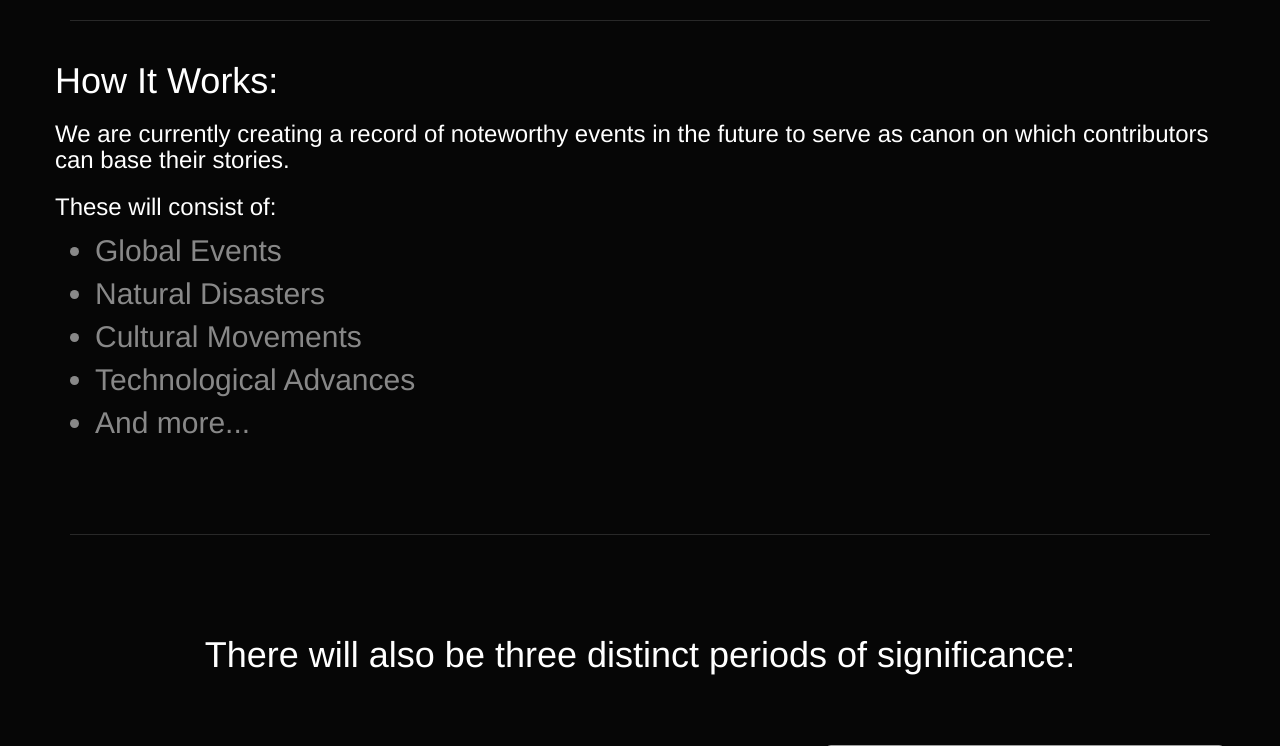
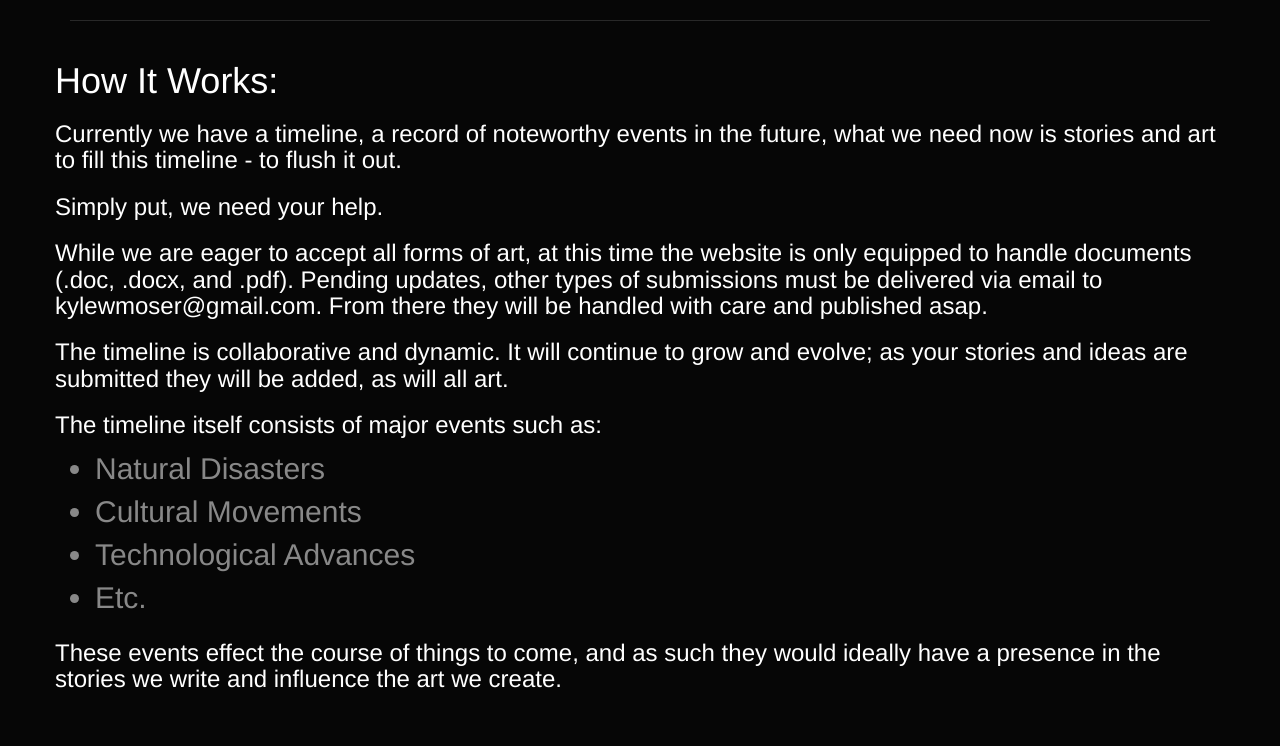
Before and after one commit to kylewmoser/HistoryEmergent, a Flask app: page / in a window 1280 px wide. Shown: the part 675-1421 px from the top of the page. Run offline with Flask 2, Linux system fonts and the light colour scheme; some libraries are stand-ins or nearby versions; some web fonts are replaced; grey boxes are pictures that could not be loaded.

```diff
--- a/historyemergent/templates/index.html
+++ b/historyemergent/templates/index.html
@@ -17,56 +17,89 @@
     <hr>
     <div class='row' id="howitworks">
         <h1>How It Works:</h1>
-        <h3>We are currently creating a record of noteworthy events in the future to serve as canon on which contributors
-            can base their stories.</h3>
-        <h3>These will consist of:</h3>
+        <h3>Currently we have a timeline, a record of noteworthy events in the future,
+        what we need now is stories and art to fill this timeline - to flush it out.</h3>
+        <h3>Simply put, we need your help.</h3>
+        <h3>While we are eager to accept all forms of art, at this time the website is only
+        equipped to handle documents (.doc, .docx, and .pdf). Pending updates, other types of
+        submissions must be delivered via email to kylewmoser@gmail.com. From there they will
+        be handled with care and published asap.<h3>
+        <h3>The timeline is collaborative and dynamic. It will continue to grow and evolve;
+        as your stories and ideas are submitted they will be added, as will all art.<h3>
+
+        <h3>The timeline itself consists of major events such as:</h3>
         <ul id='event-list'>
-            <li>Global Events</li>
             <li>Natural Disasters</li>
             <li>Cultural Movements</li>
             <li>Technological Advances</li>
-            <li>And more...</li>
+            <li>Etc.</li>
         </ul>
+        <h3> These events effect the course of things to come, and as such they would ideally have
+        a presence in the stories we write and influence the art we create.<h3>
     </div>
 
     <!-- START THE FEATURETTES -->
     <hr class="featurette-divider">
     <div class='row'>
-      <h1 class='text-center'>There will also be three distinct periods of significance:</h1>
-      <br>
-      <br>
-      <br>
+      <h1 class='text-center'>In the timeline there will are three distinct periods of significance:</h1>
     </div>
+
+    <hr class="featurette-divider">
 
     <div class='row'>
       <div class="featurette" id="about">
-              <img class="featurette-image img-rounded img-responsive pull-right" src="http://i.imgur.com/ywhjtHh.jpg" id='pre-war-img'>
+              <img class="featurette-image img-responsive pull-right" src="http://i.imgur.com/ywhjtHh.jpg" id='pre-war-img'>
           <h2 class="featurette-heading">Pre-War <span class="text-muted"> (2020-2142)</span></h2>
-          <p class="lead">What do people believe in if not their history or religion?</p>
-          <p class="lead">Seventy percent of the population believes in nothing. Religions are forgotten from lack of interest. History is manipulated and new systems of belief are born from and corporate interests. True history becomes a religion all its own.</p>
-          <p class="lead">The world is saturated to the point where few new accomplishments have meaning. It's all been done. </p>
-          <p class="lead">Overpopulation leads to its inescapable conclusion. Education and wealth inequality skyrocket. Knowledge becomes the most valuable resource.</p>
-          <p class="lead">Apathy erodes the human spirit.</p>
-          <p class="lead">But as it is said, a power can only rule so long as it doesn't take everything away. This includes conflict. Without at least the illusion of conflict we are without identity. When deprived of identity, an anger will rise and swell and overcome all obstacles.</p>
+          <p class="lead">As humanity continues down this path that has been laid before
+          us we are likely to find a near balance of triumph and tragedy that cripples us
+          with deluded confidence and debilitating comfort.</p>
+          <p class="lead">The acceleration of technological discoveries and advancements is
+          exponential. Religions of today are tomorrows mythologies. Corporate interests
+          take unabashed control of global politics and a secret initiative, codenamed
+          Omnipotence, is founded. Omnipotence endeavors to contort History and spawn
+          new philosophies and systems of belief for a misguided perception of the greater
+          good. Breakthroughs in educational practices improve global intellect dramatically,
+          but the focus with which individuals are taught is just as much a blessing as it is
+          a curse. Education and wealth inequality skyrocket. Knowledge becomes the most valuable
+          resource and it is controlled as such.</p>
+          <p class="lead">True history becomes a religion all its own. </p>
+          <p class="lead">The world is saturated to a point where achievements that would be
+          considered grand in our time, are now common place.</p>
+          <p class="lead">True Artificial Intelligence is born and is guided by the goal of
+          making life as easy as possible for mankind. Conflict and suffering are minimized.</p>
+          <p class="lead">Apathy soon begins to erode the human spirit.</p>
+          <p class="lead">As with all dystopian stories, all seems well initially but before long
+          a movement stirs in the calm. The human spirit lives. It is said, a power can only rule as
+          long as it doesn't take everything away. This includes conflict. Without at least the
+          illusion of conflict we are without identity. When deprived of identity, people will rise
+          and their purpose will swell to overcome all obstacles.</p>
       </div>
     </div>
 
     <hr class="featurette-divider">
 
     <div class="featurette" id="services">
-        <img class="featurette-image img-rounded img-responsive pull-left" id='ww3-img' src="http://i.imgur.com/Z9wyL9A.jpg">
+        <img class="featurette-image img-responsive pull-left" id='ww3-img' src="http://i.imgur.com/Z9wyL9A.jpg">
         <h2 class="featurette-heading">WWIII <span class="text-muted">(2142-2150)</span></h2>
-        <p class="lead">The war lasts many years. It is a war that rivals the Peloponnesian and Grecian wars in essence.</p>
-        <p class="lead">A war that last until it is forgotten why the war began.</p>
-        <p class="lead">The spectre of biological warfare and chemical weapons returns, and from it, a new disease emerges amongst the boundless fighting. A disease so cruel it necessitates a global reboot.</p>
+        <p class="lead">Heroic figures emerge from the populous to begin a revolution opposing these
+        seemingly perfecting systems. The revolution rapidly escalates into war.</p>
+        <p class="lead">It is a war that rivals the Peloponnesian and Grecian wars in essence.
+        A war that last until it is largely forgotten why the war began.</p>
+        <p class="lead">The spectre of biological warfare and chemical weapons returns, and
+        from it, a new disease emerges amongst the boundless fighting. A disease so cruel as
+        to necessitate a global reboot.</p>
     </div>
 
     <hr class="featurette-divider">
 
     <div class="featurette" id="contact">
-        <img class="featurette-image img-rounded img-responsive pull-right" id='new-world-img' src="http://i.imgur.com/2RUmvee.jpg">
+        <img class="featurette-image img-responsive pull-right" id='new-world-img' src="http://i.imgur.com/2RUmvee.jpg">
         <h2 class="featurette-heading">Post War <span class="text-muted">(2150-3000)</span></h2>
-        <p class="lead">Decades after the war, civilization rises...</p>
+        <p class="lead">The trajectory of human wisdom continues forth but, as is the case with
+        progressive movements of all scales, there is always a requisite period of consolidation.</p>
+        <p class="lead">Much knowledge of history and science is lost or scattered along with the diverse
+        souls of the planet and the machines that cared for them.</p>
+        <p class="lead">Decades after the war the soot settles, civilization rises...</p>
     </div>
 
     <!-- /END THE FEATURETTES -->
```
